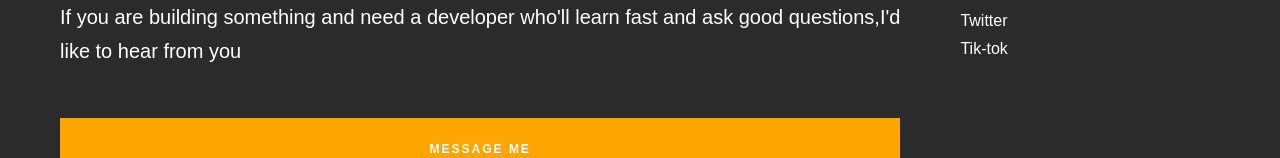
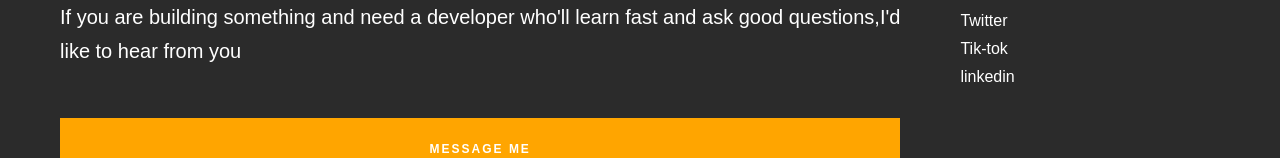
Before and after one commit to awanebiogooluwa-ui/portfolio, a plain HTML site: page index.html in a window 1280 px wide. Shown: the part 3015-3173 px from the top of the page. Drawn offline with Linux system fonts and the light colour scheme.

Commit message:
portfolio index.html

```diff
--- a/index.html
+++ b/index.html
@@ -174,6 +174,7 @@
                     <li><a href="#">Facebook</a></li>
                     <li><a href="#">Twitter</a></li>
                     <li><a href="#">Tik-tok</a></li>
+                    <li><a href="#"> linkedin</a></li>
                 </ul>
                 </div>
             <div class="contact-col">
```
